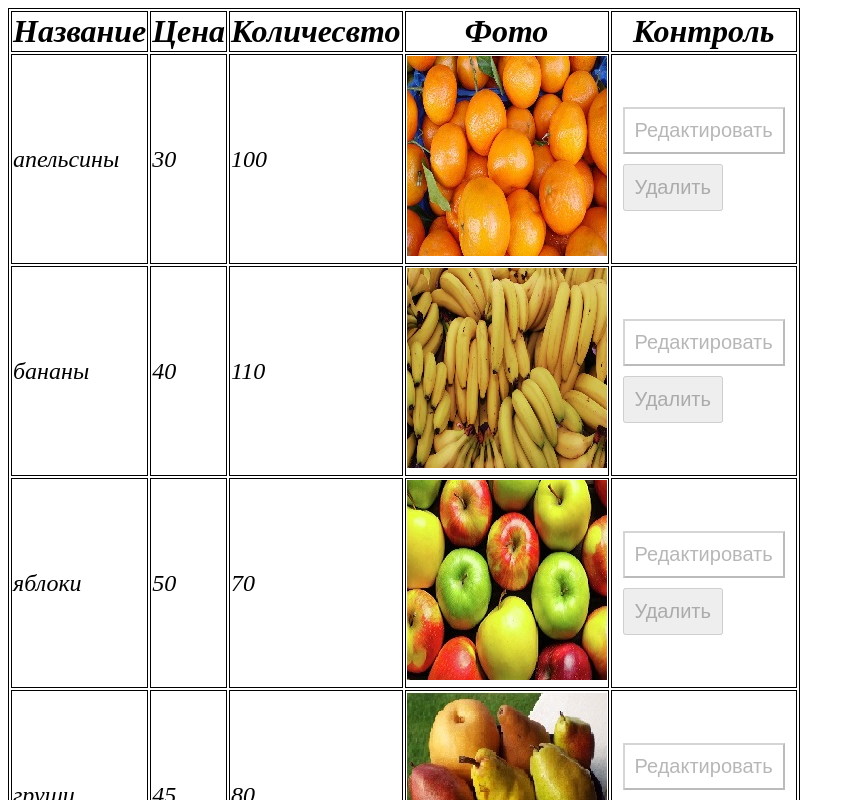
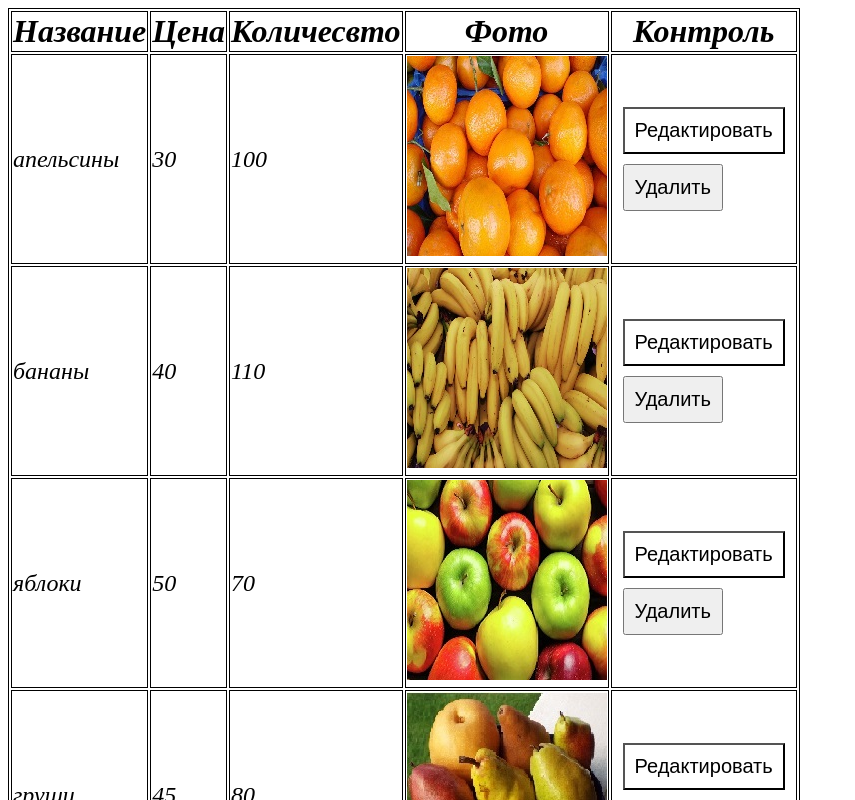
Before and after one commit to Dzmitry-Snegirev/FD3-Snehirou, a React app in the folder ishop3/: page / in a window 1280 px wide. Shown: the top 800 px of the page, without its empty margins (0-855 px from the left). Built offline with nearby package versions, Linux system fonts and the light colour scheme.

Commit message:
fix ishop 3 validate

```diff
--- a/ishop3/components/product.js
+++ b/ishop3/components/product.js
@@ -43,9 +43,9 @@ class ProductLine extends React.Component {
 				</td>
 				<td className={'button'}>
 					<input className={'edit'} type={'button'} value={'Редактировать'} onClick={this.selectMode}
-						style={{ backgroundColor: (this.props.startCode === this.props.code) ? 'orange' : 'white' }} disabled={this.props.selectedAnswerCode != this.props.code}>
+						style={{ backgroundColor: (this.props.startCode === this.props.code) ? 'orange' : 'white' }} disabled={this.props.disableMod}>
 					</input>
-					<input className={'reset'} type={'button'} value={'Удалить'} onClick={this.delLine} disabled={this.props.selectedAnswerCode != this.props.code}></input>
+					<input className={'reset'} type={'button'} value={'Удалить'} onClick={this.delLine} disabled={this.props.disableMod}></input>
 				</td>
 			</tr>
 
```
